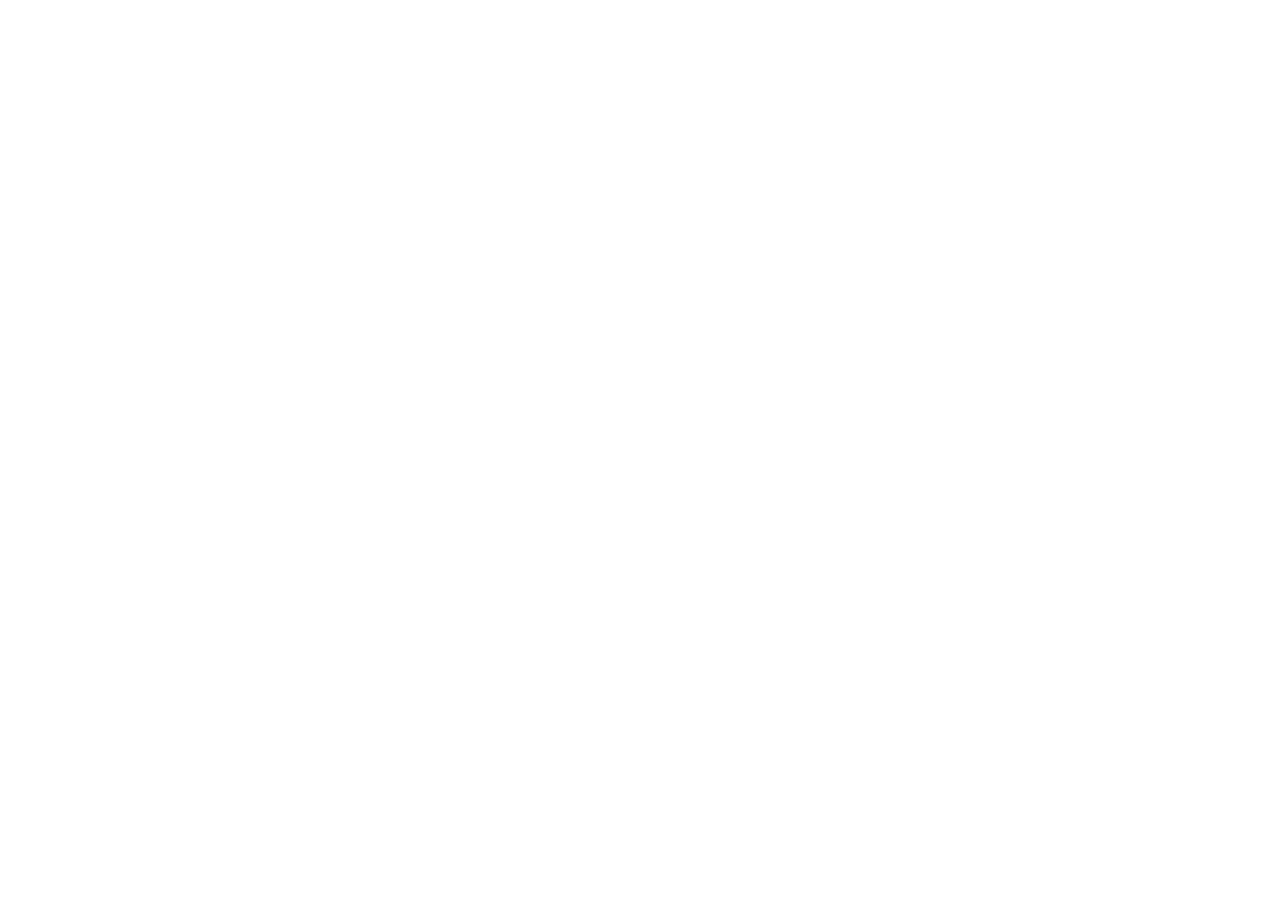
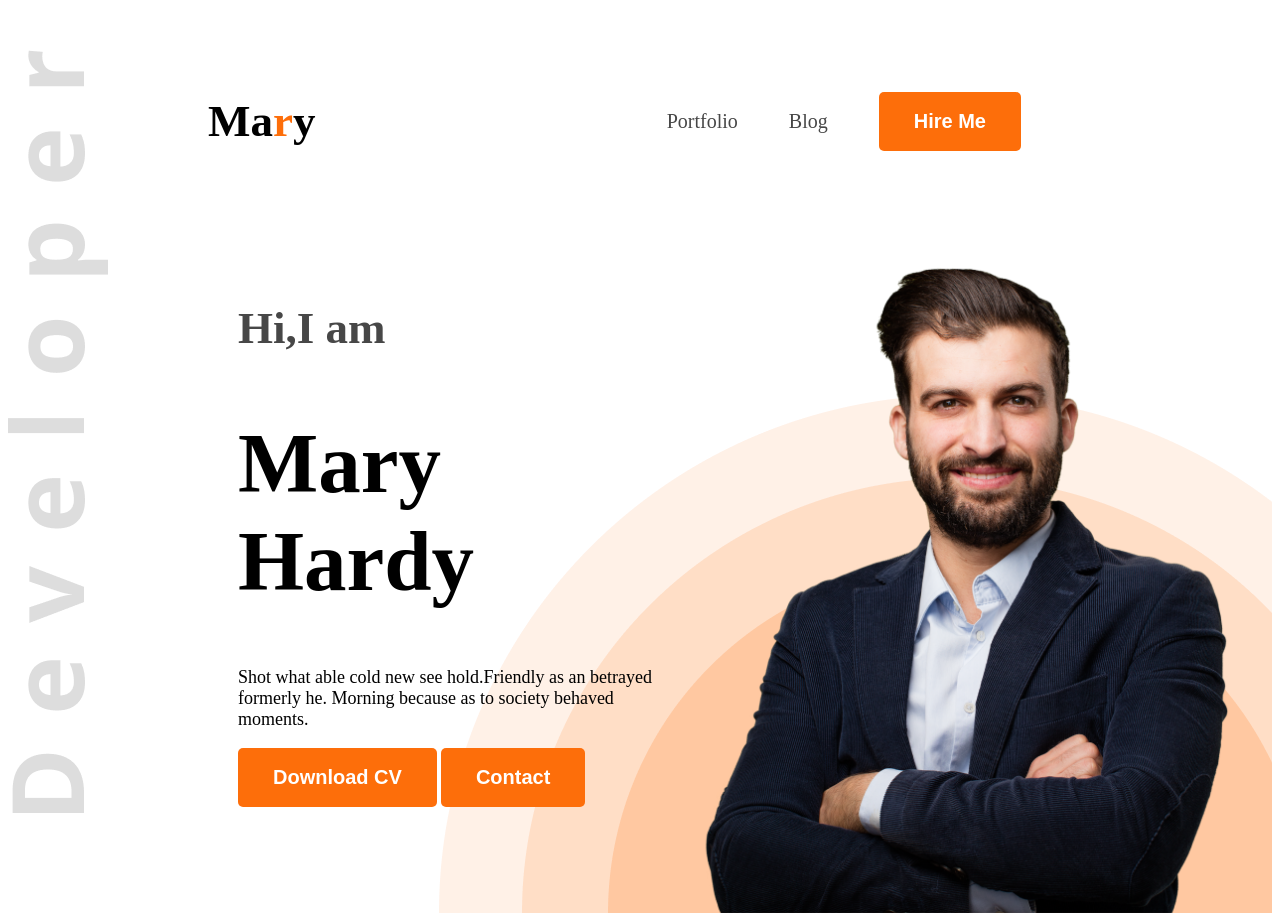
Before and after one commit to kamru25/web-dev-portfolio, a plain HTML site: page index.html in a window 1280 px wide. Before the commit the page ends 800 px from the top, so only its background shows below. Drawn offline with Linux system fonts and the light colour scheme.

Commit message:
new project

```diff
--- a/index.html
+++ b/index.html
@@ -5,11 +5,36 @@
   <meta charset="UTF-8">
   <meta name="viewport" content="width=device-width, initial-scale=1.0">
   <title>Web Developer Portfolio</title>
+  <link rel="preconnect" href="https://fonts.googleapis.com">
+  <link rel="preconnect" href="https://fonts.gstatic.com" crossorigin>
+  <link href="https://fonts.googleapis.com/css2?family=Open+Sans:ital,wght@0,300..800;1,300..800&display=swap"
+    rel="stylesheet">
+  <link rel="stylesheet" href="styles/portfolio.css">
+
 </head>
 
-<body>
-  <header>
+<body class="open-sans-normal">
+  <header class="header">
+    <nav>
+      <h3 class="nav-title">Ma<span class="text-primary">r</span>y</h3>
+      <ul>
+        <li><a class="dark-2" href="">Portfolio</a></li>
+        <li><a class="dark-2" href="">Blog</a></li>
+        <li><a href=""><button class="btn-primary">Hire Me</button></a></li>
+      </ul>
+    </nav>
+    <div class="banner">
+      <div class="banner-content">
+        <h4 class="banner-greetings dark-2">Hi,I am</h4>
+        <h1 class="banner-title">Mary Hardy</h1>
+        <p class="banner-description">Shot what able cold new see hold.Friendly as an betrayed formerly he. Morning
+          because as to society behaved moments.</p>
+        <button class="btn-primary">Download CV</button>
+        <button class="btn-primary">Contact</button>
 
+      </div>
+      <img class="banner-profile-pic" src="images/hardy.png" alt="" srcset="">
+    </div>
   </header>
   <main>
 
--- /dev/null
+++ b/styles/portfolio.css
@@ -0,0 +1,81 @@
+
+
+.open-sans-normal> {
+  font-family: "Open Sans", serif;
+  font-optical-sizing: auto;
+  font-style: normal;
+  font-variation-settings:
+    "wdth" 100;
+}
+/* Shared style */
+
+.text-primary{
+  color: rgb(253, 110, 10);
+}
+.dark-2{
+  color: #474747;
+}
+.btn-primary{
+   background-color: rgb(253, 110, 10);
+   font-weight: bold;
+   font-size: 20px;
+   color: white;
+   padding: 18px 35px;
+   border: none;
+   border-radius: 5px;
+}
+/* header styles */
+.header{
+  background-image: url("../images/developer.png"), url(../images/header_bg.png);
+  background-repeat: no-repeat;
+  background-position: top left, bottom right;
+}
+
+/* Nav styles */
+nav{
+  display: flex;
+  align-items: center;
+  justify-content: space-between;
+  margin: 50px 200px;
+}
+.nav-title{
+  font-weight: 800px;
+  font-size: 45px;
+}
+nav ul{
+  display: flex;
+  align-items: center;
+}
+nav ul li{
+  list-style: none;
+  margin-right: 51px;
+}
+nav li a{
+  text-decoration: none;
+  font-size: 20px;
+}
+
+/* banner styles */
+.banner{
+  display: flex;
+  justify-content: space-between;
+  margin: 0 35px 0 230px;
+}
+.banner-content{
+  max-width: 580px;
+}
+.banner-greetings{
+  font-size: 45px;
+  font-weight: 600;
+}
+
+.banner-title{
+  font-weight: bold;
+  font-size: 85px;
+}
+.banner-description{
+  font-size: 18px;
+}
+.banner-profile-pic{
+  width: 580px;
+}
```
